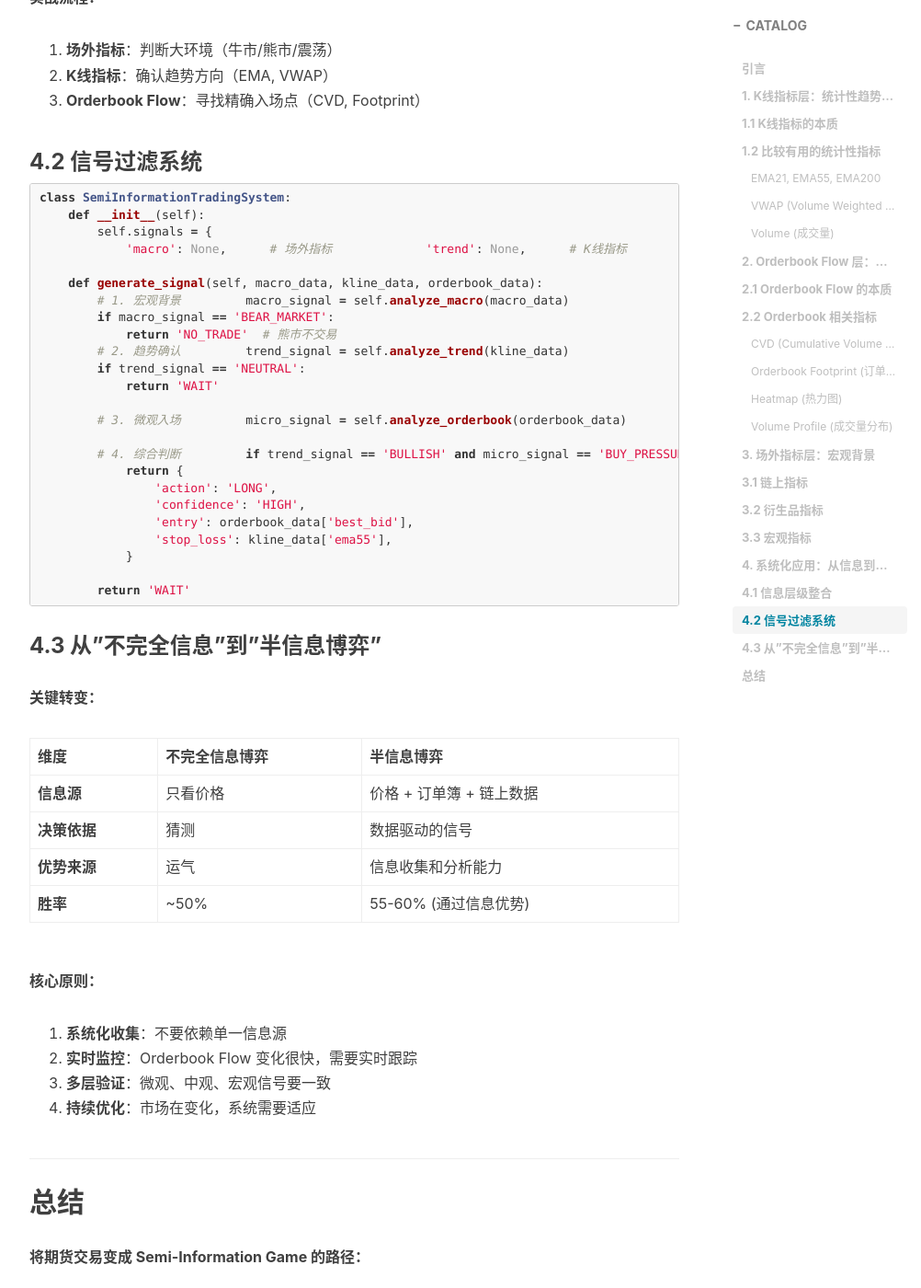
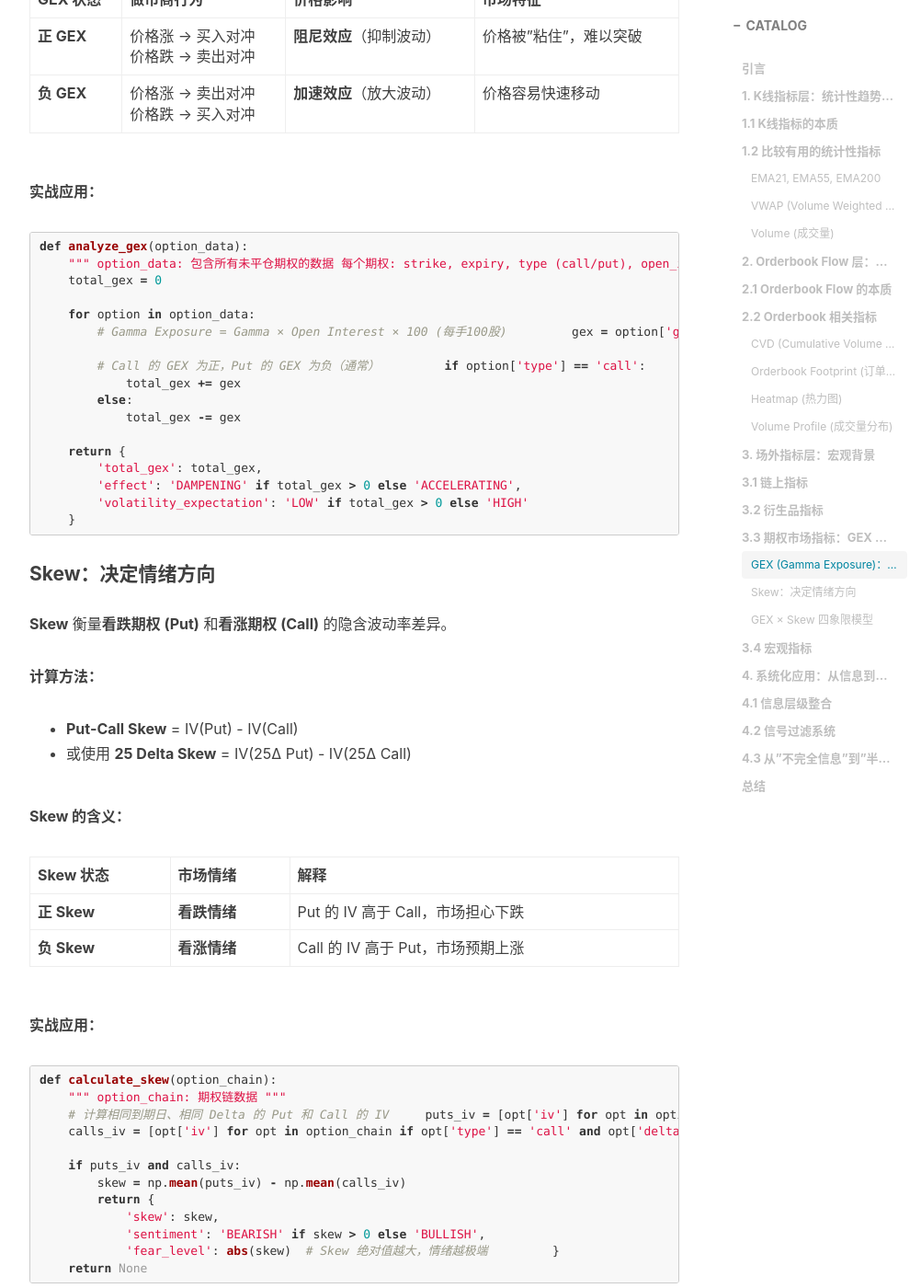
Before and after one commit to fantianwen/fantianwen.github.io, a Jekyll site: the page built from _posts/2025-12-26-怎样让期货交易变成semi-information game.md, in a window 1280 px wide and 1400 px high, scrolled down 9224 px. Shown: the whole window at 92% size, without its empty margins (233-1235 px from the left). Built offline with Jekyll 4.4.1, drawn with Linux system fonts in a browser that asks for light colours; nearby versions of some CDN libraries; comment, search, counter and statistics services are not loaded; some of the changed text lies outside the part shown.

Commit message:
Add GEX and Skew analysis to semi-information game post

````diff
--- a/_posts/2025-12-26-怎样让期货交易变成semi-information game.md
+++ b/_posts/2025-12-26-怎样让期货交易变成semi-information game.md
@@ -343,7 +343,170 @@ def calculate_volume_profile(ohlcv_data, bins=50):
 - **持仓量 (OI)**：市场参与度
 - **清算数据**：潜在的连锁反应
 
-### 3.3 宏观指标
+### 3.3 期权市场指标：GEX 和 Skew
+
+期权市场对现货/期货价格有**结构性影响**，这是很多交易者忽略的重要信息源。
+
+#### GEX (Gamma Exposure)：决定波动性
+
+**Gamma** 是期权 Delta 对价格变化的敏感度。**GEX** 是所有未平仓期权的 Gamma 加权总和。
+
+**核心机制：**
+- 做市商为了保持 Delta 中性，需要在价格变动时**对冲**
+- 当 GEX 为正时，做市商是**净卖出期权**（Short Gamma）
+- 当 GEX 为负时，做市商是**净买入期权**（Long Gamma）
+
+**GEX 对价格的影响：**
+
+| GEX 状态 | 做市商行为 | 价格影响 | 市场特征 |
+|---------|-----------|---------|---------|
+| **正 GEX** | 价格涨 → 买入对冲<br>价格跌 → 卖出对冲 | **阻尼效应**（抑制波动） | 价格被"粘住"，难以突破 |
+| **负 GEX** | 价格涨 → 卖出对冲<br>价格跌 → 买入对冲 | **加速效应**（放大波动） | 价格容易快速移动 |
+
+**实战应用：**
+```python
+def analyze_gex(option_data):
+    """
+    option_data: 包含所有未平仓期权的数据
+    每个期权: strike, expiry, type (call/put), open_interest, gamma
+    """
+    total_gex = 0
+
+    for option in option_data:
+        # Gamma Exposure = Gamma × Open Interest × 100 (每手100股)
+        gex = option['gamma'] * option['open_interest'] * 100
+
+        # Call 的 GEX 为正，Put 的 GEX 为负（通常）
+        if option['type'] == 'call':
+            total_gex += gex
+        else:
+            total_gex -= gex
+
+    return {
+        'total_gex': total_gex,
+        'effect': 'DAMPENING' if total_gex > 0 else 'ACCELERATING',
+        'volatility_expectation': 'LOW' if total_gex > 0 else 'HIGH'
+    }
+```
+
+#### Skew：决定情绪方向
+
+**Skew** 衡量**看跌期权 (Put)** 和**看涨期权 (Call)** 的隐含波动率差异。
+
+**计算方法：**
+- **Put-Call Skew** = IV(Put) - IV(Call)
+- 或使用 **25 Delta Skew** = IV(25Δ Put) - IV(25Δ Call)
+
+**Skew 的含义：**
+
+| Skew 状态 | 市场情绪 | 解释 |
+|----------|---------|------|
+| **正 Skew** | **看跌情绪** | Put 的 IV 高于 Call，市场担心下跌 |
+| **负 Skew** | **看涨情绪** | Call 的 IV 高于 Put，市场预期上涨 |
+
+**实战应用：**
+```python
+def calculate_skew(option_chain):
+    """
+    option_chain: 期权链数据
+    """
+    # 计算相同到期日、相同 Delta 的 Put 和 Call 的 IV
+    puts_iv = [opt['iv'] for opt in option_chain if opt['type'] == 'put' and opt['delta'] == -0.25]
+    calls_iv = [opt['iv'] for opt in option_chain if opt['type'] == 'call' and opt['delta'] == 0.25]
+
+    if puts_iv and calls_iv:
+        skew = np.mean(puts_iv) - np.mean(calls_iv)
+        return {
+            'skew': skew,
+            'sentiment': 'BEARISH' if skew > 0 else 'BULLISH',
+            'fear_level': abs(skew)  # Skew 绝对值越大，情绪越极端
+        }
+    return None
+```
+
+#### GEX × Skew 四象限模型
+
+**组合使用 GEX 和 Skew 可以预测价格行为：**
+
+```
+        Skew (情绪方向)
+            ↑
+            |
+  看跌情绪  |  看涨情绪
+            |
+    ────────┼────────→
+            |        GEX (波动性)
+            |      (阻尼/加速)
+            |
+```
+
+**四个象限：**
+
+| 象限 | GEX | Skew | 价格行为 | 交易策略 |
+|------|-----|------|---------|---------|
+| **象限 1** | 正（阻尼） | 正（看跌） | **横盘或受阻** | 等待突破，或做空 |
+| **象限 2** | 正（阻尼） | 负（看涨） | **横盘或缓慢上涨** | 逢低买入，耐心持有 |
+| **象限 3** | 负（加速） | 正（看跌） | **快速下跌（危险）** | 减仓/做空，设置止损 |
+| **象限 4** | 负（加速） | 负（看涨） | **快速上涨（强势）** | 追涨或持有，但注意回调 |
+
+**实战代码：**
+```python
+def gex_skew_quadrant(gex_value, skew_value):
+    """
+    判断当前市场处于哪个象限
+    """
+    if gex_value > 0 and skew_value > 0:
+        return {
+            'quadrant': 1,
+            'description': '阻尼 + 看跌 = 横盘或受阻',
+            'action': 'WAIT_OR_SHORT',
+            'risk': 'MEDIUM'
+        }
+    elif gex_value > 0 and skew_value < 0:
+        return {
+            'quadrant': 2,
+            'description': '阻尼 + 看涨 = 横盘或缓慢上涨',
+            'action': 'BUY_ON_DIP',
+            'risk': 'LOW'
+        }
+    elif gex_value < 0 and skew_value > 0:
+        return {
+            'quadrant': 3,
+            'description': '加速 + 看跌 = 快速下跌（危险）',
+            'action': 'REDUCE_POSITION_OR_SHORT',
+            'risk': 'HIGH'
+        }
+    else:  # gex < 0 and skew < 0
+        return {
+            'quadrant': 4,
+            'description': '加速 + 看涨 = 快速上涨（强势）',
+            'action': 'RIDE_TREND_BUT_WATCH_REVERSAL',
+            'risk': 'MEDIUM_HIGH'
+        }
+```
+
+**关键洞察：**
+
+1. **GEX 决定波动性**
+   - 正 GEX = 阻尼（抑制波动）
+   - 负 GEX = 加速（放大波动）
+
+2. **Skew 决定情绪方向**
+   - 正 Skew = 看跌情绪
+   - 负 Skew = 看涨情绪
+
+3. **组合决定价格行为**
+   - 象限 1：阻尼 + 看跌 = 横盘或受阻
+   - 象限 2：阻尼 + 看涨 = 横盘或缓慢上涨
+   - 象限 3：加速 + 看跌 = 快速下跌（危险）
+   - 象限 4：加速 + 看涨 = 快速上涨（强势）
+
+**数据来源：**
+- **Deribit**：BTC/ETH 期权数据最全
+- **Laevitas**：提供 GEX 和 Skew 的可视化
+- **Greeks.live**：实时 Gamma 和 Skew 数据
+
+### 3.4 宏观指标
 
 - **美元指数 (DXY)**：风险资产的反向指标
 - **利率预期**：影响资金成本
@@ -432,7 +595,11 @@ class SemiInformationTradingSystem:
 
 1. **K线指标层**：EMA21/55/200, VWAP, Volume - 提供趋势方向
 2. **Orderbook Flow 层**：CVD, Footprint, Heatmap, Volume Profile - 提供精确入场点
-3. **场外指标层**：链上数据、衍生品数据、宏观数据 - 提供市场背景
+3. **场外指标层**：
+   - 链上数据：交易所流入流出、稳定币变化
+   - 衍生品数据：资金费率、持仓量、清算数据
+   - **期权市场数据**：GEX（波动性）、Skew（情绪方向）- 预测价格行为
+   - 宏观数据：DXY、利率、监管消息
 
 **关键洞察：**
 
````
